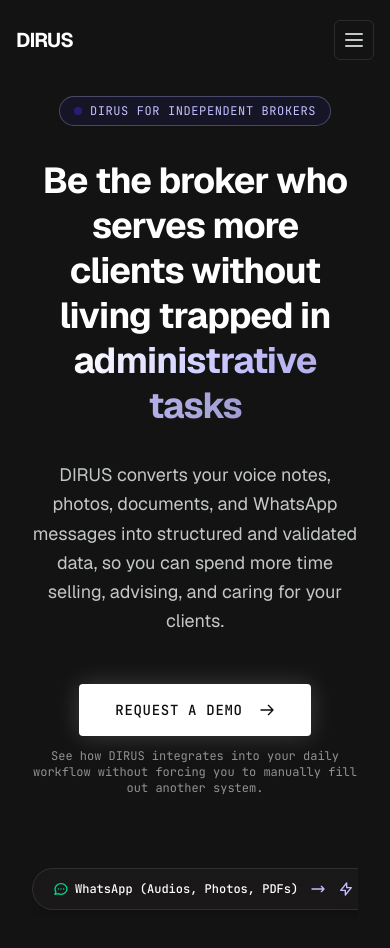
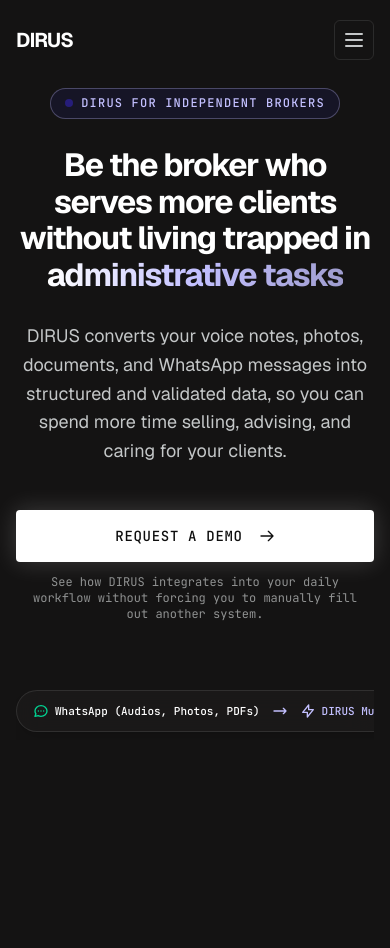
Before and after one commit to khriztianmoreno/dirus-landing, a Next.js app: page /en in a window 390 px wide. Shown: the top 948 px of the page. After the commit the page ends 860 px from the top, so only its background shows below. Built offline with nearby package versions, Linux system fonts and the light colour scheme.

Commit message:
feat(sections): make hero responsive on tablet and mobile

```diff
--- a/src/components/sections/Hero.tsx
+++ b/src/components/sections/Hero.tsx
@@ -1,5 +1,8 @@
 import { Container } from "@/components/layout/Container";
 import { Button } from "@/components/ui/Button";
+import { Eyebrow } from "@/components/ui/Eyebrow";
+import { Heading } from "@/components/ui/Heading";
+import { Text } from "@/components/ui/Text";
 import type { Dictionary } from "@/lib/i18n/dictionaries";
 
 type HeroProps = {
@@ -10,40 +13,44 @@
  * Presentational Hero section for DIRUS Brokers landing page (Issue #17).
  * Renders eyebrow badge with pulse node, gradient headline, subtitle,
  * primary CTA button with microcopy, and the operational flow pill.
+ *
+ * Responsive behavior (Issue #18): the layout stacks on mobile so the
+ * headline and CTAs stay above the fold with no horizontal overflow, then
+ * opens up at the `md` (768px) desktop breakpoint used across the site.
  */
 export function Hero({ dictionary }: HeroProps) {
   const { hero } = dictionary.home;
 
   return (
-    <section className="relative min-h-[92vh] flex items-center justify-center px-4 md:px-16 overflow-hidden py-16 md:py-24">
-      <Container className="relative z-10 max-w-5xl mx-auto text-center flex flex-col items-center gap-8 pt-8 pb-16">
+    <section className="relative min-h-[92vh] flex items-center justify-center overflow-hidden py-14 md:py-24">
+      <Container className="relative z-10 max-w-5xl mx-auto text-center flex flex-col items-center gap-7 md:gap-10 pt-8 pb-16">
         {/* Eyebrow badge */}
-        <div className="inline-flex items-center gap-2 px-3.5 py-1.5 rounded-full border border-accent-indigo-soft/30 bg-accent-indigo/10 font-mono text-xs tracking-wider uppercase text-accent-indigo-soft">
+        <Eyebrow className="inline-flex items-center gap-2 px-3.5 py-1.5 rounded-full border border-accent-indigo-soft/30 bg-accent-indigo/10">
           <span className="w-2 h-2 rounded-full bg-accent-indigo animate-pulse" />
-          <span>{hero.badge}</span>
-        </div>
+          {hero.badge}
+        </Eyebrow>
 
         {/* H1 Headline */}
-        <h1 className="font-sans text-4xl sm:text-5xl md:text-display-lg text-white font-bold tracking-tight max-w-4xl leading-tight">
+        <Heading level="display" className="max-w-4xl break-words">
           {hero.titleStart}
           <span className="text-transparent bg-clip-text bg-gradient-to-r from-white via-accent-indigo-soft to-accent-indigo-soft/80">
             {hero.titleHighlight}
           </span>
           {hero.titleEnd}
-        </h1>
+        </Heading>
 
         {/* Subtitle */}
-        <p className="font-sans text-lg md:text-body-lg text-soft-gray max-w-3xl mx-auto leading-relaxed">
+        <Text variant="lg" muted className="max-w-3xl mx-auto">
           {hero.subtitle}
-        </p>
+        </Text>
 
         {/* CTA & Microcopy */}
-        <div className="flex flex-col items-center gap-3 mt-4">
+        <div className="flex flex-col sm:flex-row items-center gap-3 mt-4 w-full sm:w-auto">
           <Button
             variant="primary"
             as="a"
             href="#solicitar-demo"
-            className="px-9 py-4 text-sm font-mono tracking-wider uppercase shadow-[0_0_25px_rgba(255,255,255,0.18)] group"
+            className="w-full sm:w-auto text-center px-9 py-4 text-sm font-mono tracking-wider uppercase shadow-[0_0_25px_rgba(255,255,255,0.18)] group"
           >
             <span>{hero.cta}</span>
             <svg
@@ -61,14 +68,14 @@
               />
             </svg>
           </Button>
-          <p className="font-mono text-xs text-soft-gray/70 max-w-xl text-center">
+          <p className="font-mono text-xs text-soft-gray/70 max-w-xl text-center px-4 sm:px-0">
             {hero.microcopy}
           </p>
         </div>
 
         {/* Operational Flow Pill */}
-        <div className="mt-8 max-w-full overflow-x-auto py-2">
-          <div className="inline-flex items-center gap-3 font-mono text-xs text-soft-gray bg-graphite-raised/80 backdrop-blur-md px-5 py-3 rounded-full border border-white/10 shadow-lg whitespace-nowrap">
+        <div className="mt-8 w-full max-w-full overflow-x-auto py-2">
+          <div className="inline-flex items-center gap-3 font-mono text-[11px] sm:text-xs md:text-xs text-soft-gray bg-graphite-raised/80 backdrop-blur-md px-4 py-3 md:px-5 rounded-full border border-white/10 shadow-lg whitespace-nowrap">
             <div className="flex items-center gap-1.5 text-white font-medium">
               <svg
                 className="w-4 h-4 text-emerald-400"
```
Also changed, not shown: 1 other file (tests, documents, lock files or other folders).
